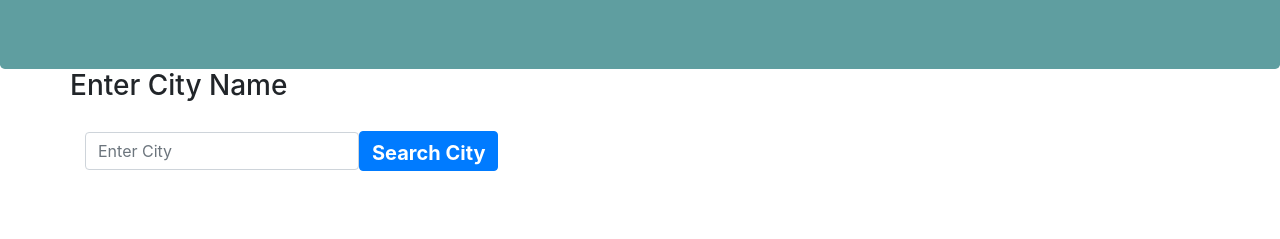
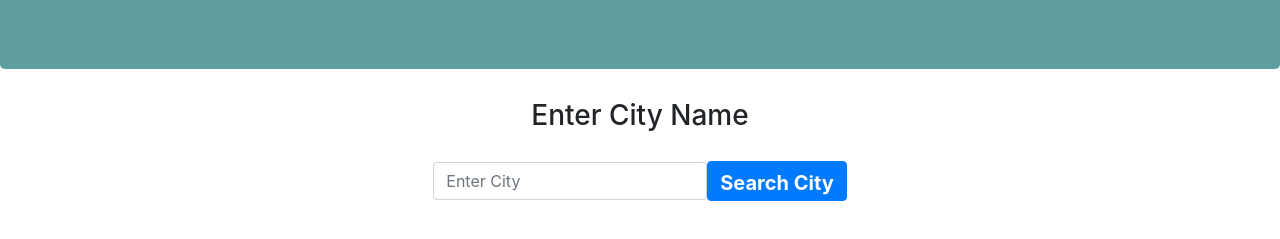
Before and after one commit to ronpitts90/weather-app, a plain HTML site: page index.html in a window 1280 px wide. Shown: the part 127-366 px from the top of the page. Drawn offline with nearby package versions, Linux system fonts and the light colour scheme.

Commit message:
new style sheet

```diff
--- a/style.css
+++ b/style.css
@@ -24,5 +24,10 @@ input [type="text"]{
   text-align: center;
   justify-content: center;
   align-items: center;
+  margin-top: 30px;
+}
 
+.row {
+    text-align: center;
+    justify-content: center;
 }
```
